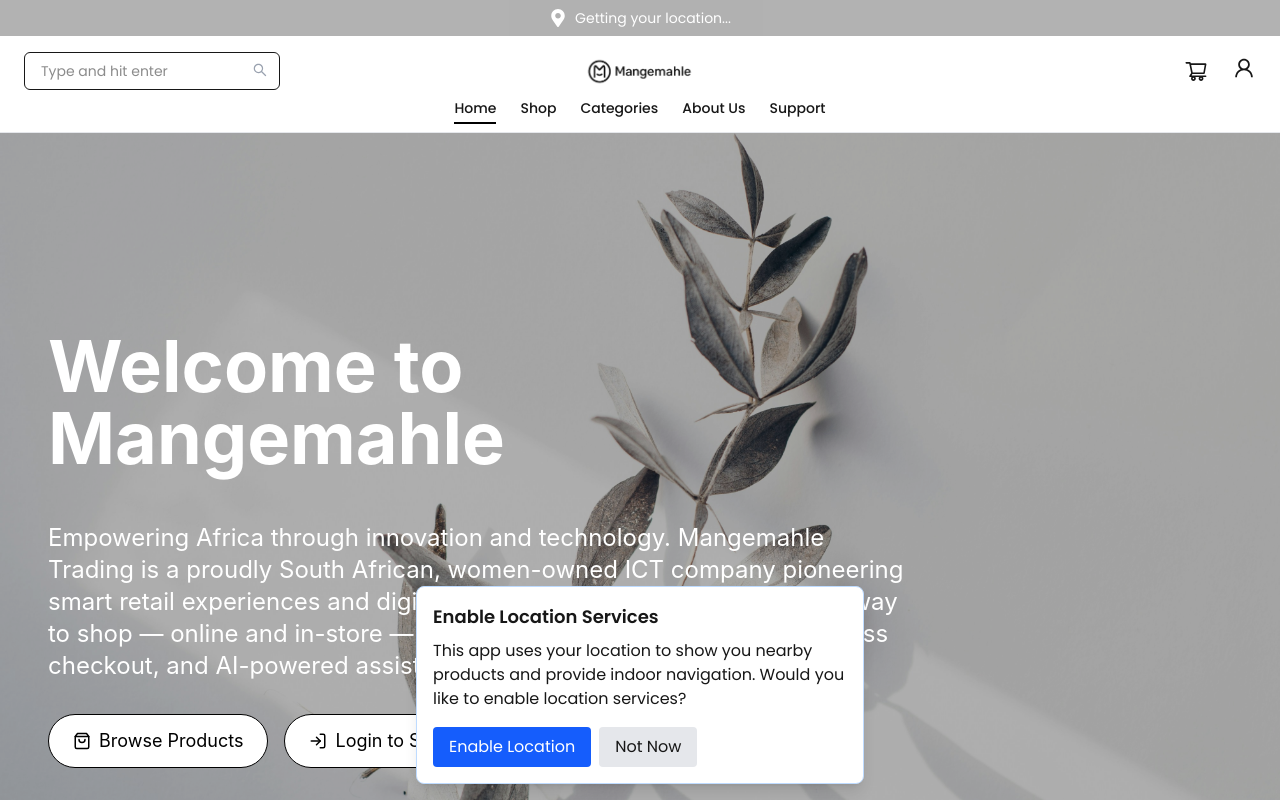
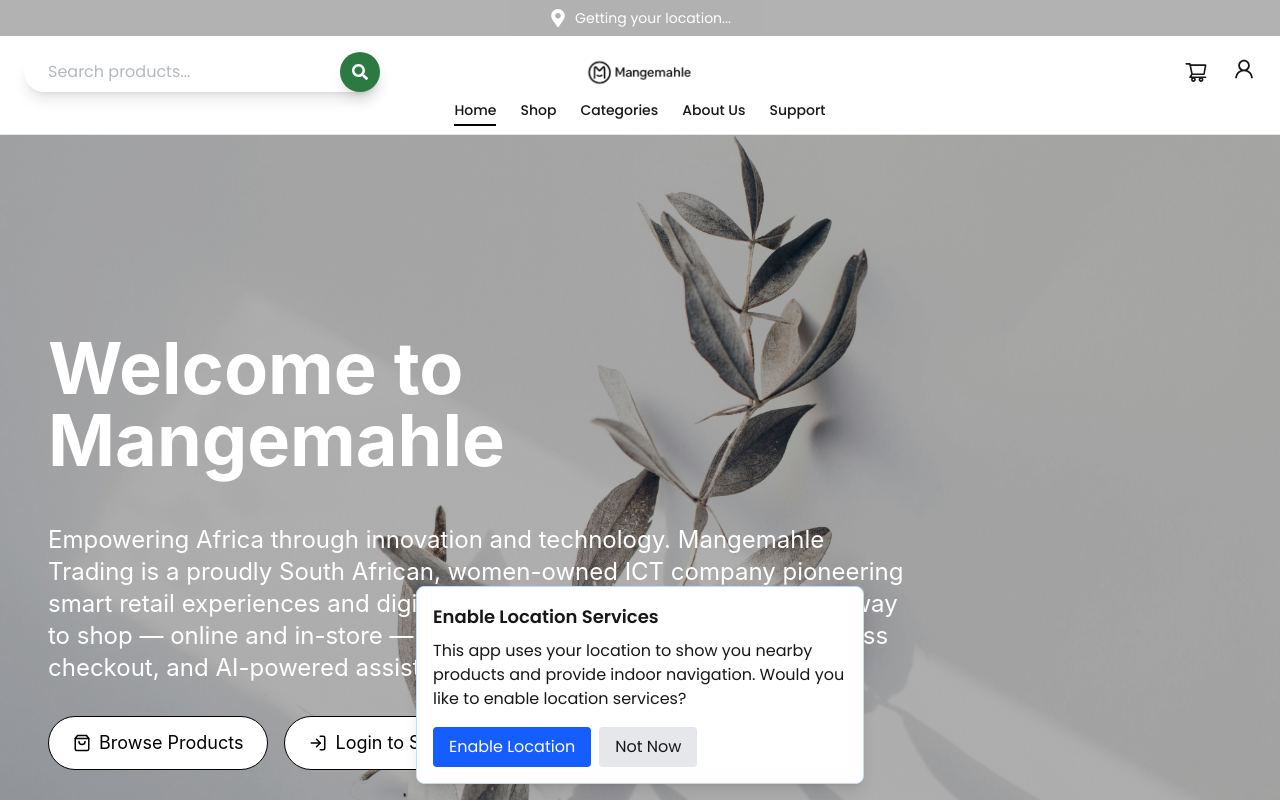
Before and after one commit to InolofatsengMotloba/mangemahle-ecommerce, a Next.js app: page / in a window 1280 px wide. Shown: the top 800 px of the page. Built offline with nearby package versions, Linux system fonts and the light colour scheme; no server answers; the database is empty.

Commit message:
Update search functionality to handle multiple categories and pagination

```diff
--- a/app/api/products/route.js
+++ b/app/api/products/route.js
@@ -19,7 +19,7 @@
     const { searchParams } = new URL(req.url);
     const search = searchParams.get("search") || "";
     const sort = searchParams.get("sort") || "";
-    const category = searchParams.get("category") || ""; // <-- NEW
+    const category = searchParams.get("category") || "";
     const page = parseInt(searchParams.get("page")) || 1;
     const lastVisibleId = searchParams.get("lastVisibleId");
     const limitPerPage = 20;
@@ -40,9 +40,12 @@
       }
 
       if (category) {
-        allProducts = allProducts.filter(
-          (product) =>
-            product.category?.toLowerCase() === category.toLowerCase()
+        // Split categories by comma and trim whitespace
+        const categories = category
+          .split(",")
+          .map((c) => c.trim().toLowerCase());
+        allProducts = allProducts.filter((product) =>
+          categories.includes(product.category?.toLowerCase())
         );
       }
 
@@ -53,8 +56,6 @@
       }
 
       // Handle pagination in-memory:
-      const page = parseInt(searchParams.get("page")) || 1;
-      const limitPerPage = 20;
       const paginatedProducts = allProducts.slice(
         (page - 1) * limitPerPage,
         page * limitPerPage
@@ -69,7 +70,6 @@
         }
       );
     }
-
 
     // Pagination path
     let q = query(productsRef, orderBy("id"), limit(limitPerPage));
--- a/app/products/page.js
+++ b/app/products/page.js
@@ -35,7 +35,7 @@
     setLoading(true);
     try {
       let url = `/api/products?${
-        search ? `search=${search}` : `page=${pageNum}`
+        search ? `search=${encodeURIComponent(search)}` : `page=${pageNum}`
       }`;
 
       if (!search && lastVisible && pageNum !== 1) {
@@ -43,7 +43,7 @@
       }
 
       if (sort) url += `&sort=${sort}`;
-      if (category) url += `&category=${category}`;
+      if (category) url += `&category=${encodeURIComponent(category)}`;
 
       const res = await fetch(url);
       const data = await res.json();
@@ -65,7 +65,7 @@
 
   useEffect(() => {
     loadProducts(1, initialSearch, initialSort, initialCategory);
-  }, [initialSearch, initialSort, initialCategory]); // Fixed the dependency array
+  }, [initialSearch, initialSort, initialCategory]);
 
   const handleSearchSort = ({ search, sort, category }) => {
     setSearchQuery(search);
@@ -138,7 +138,6 @@
   );
 }
 
-// Loading fallback to use within the Suspense boundary
 function ProductsLoading() {
   return (
     <div className="bg-white max-w-[90rem] mx-auto p-8 pb-12 gap-8 sm:p-12">
--- a/components/Header.js
+++ b/components/Header.js
@@ -1,6 +1,6 @@
 "use client";
 import Link from "next/link";
-import { usePathname } from "next/navigation";
+import { usePathname, useRouter } from "next/navigation";
 import { useState, useEffect } from "react";
 import { auth } from "../lib/firebase";
 import Logout from "./Logout";
@@ -11,12 +11,15 @@
   AiOutlineShoppingCart,
   AiOutlineSearch,
 } from "react-icons/ai";
+import SearchInput from "./SearchInput";
 
 export default function Header() {
   const [user, setUser] = useState(null);
   const [showDropdown, setShowDropdown] = useState(false);
   const [showMobileSearch, setShowMobileSearch] = useState(false);
+  const [searchQuery, setSearchQuery] = useState("");
   const pathname = usePathname();
+  const router = useRouter();
 
   useEffect(() => {
     const unsubscribe = auth.onAuthStateChanged((currentUser) => {
@@ -32,6 +35,16 @@
     { name: "About Us", path: "/about-us" },
     { name: "Support", path: "/support" },
   ];
+
+  const handleSearch = (e) => {
+    e.preventDefault();
+    if (searchQuery.trim()) {
+      // Redirect to products page with search query
+      router.push(`/products?search=${encodeURIComponent(searchQuery)}`);
+      // setSearchQuery(""); // Optional: Clear search after submission
+      setShowMobileSearch(false); // Close mobile search if open
+    }
+  };
 
   return (
     <header className="border-b border-gray-200 relative z-50">
@@ -55,14 +68,9 @@
           </div>
 
           <div className="hidden lg:flex items-center space-x-4">
-            <div className="relative w-64">
-              <input
-                type="text"
-                placeholder="Type and hit enter"
-                className="border px-4 py-2 rounded-md text-sm focus:outline-none w-full"
-              />
-              <AiOutlineSearch className="absolute right-3 top-2.5 text-gray-400" />
-            </div>
+            <form onSubmit={handleSearch} className="w-full max-w-md">
+              <SearchInput query={searchQuery} setQuery={setSearchQuery} />
+            </form>
           </div>
         </div>
 
@@ -157,14 +165,9 @@
       {/* Mobile Search Bar */}
       {showMobileSearch && (
         <div className="lg:hidden px-4 pb-4">
-          <div className="relative w-full">
-            <input
-              type="text"
-              placeholder="Search..."
-              className="border px-4 py-2 rounded-md text-sm focus:outline-none w-full"
-            />
-            <AiOutlineSearch className="absolute right-3 top-2.5 text-gray-400" />
-          </div>
+          <form onSubmit={handleSearch}>
+            <SearchInput query={searchQuery} setQuery={setSearchQuery} />
+          </form>
         </div>
       )}
 
```
